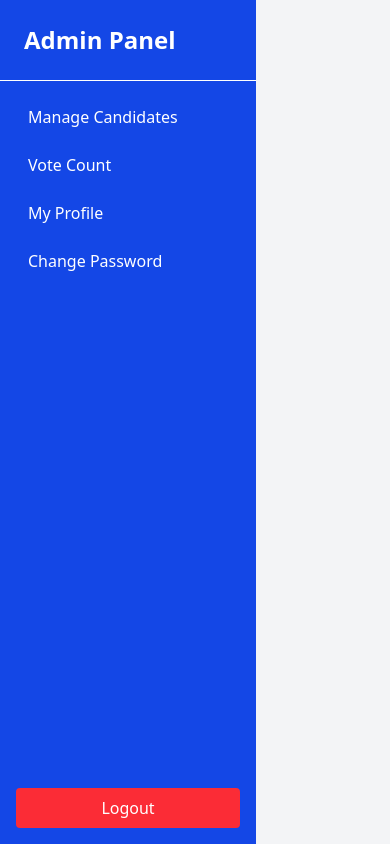
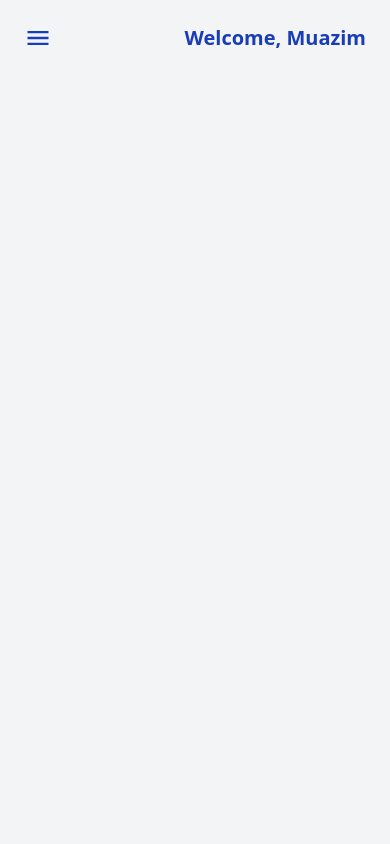
Before and after one commit to muazimmaqbool/votingAppFront, a React (Vite) app: page / in a window 390 px wide. Both pictures are taken after a click on the button "Login". Built offline with nearby package versions, Linux system fonts and the light colour scheme.

Commit message:
admin screen responsive for mobile screen

```diff
--- a/package.json
+++ b/package.json
@@ -13,6 +13,7 @@
     "@tailwindcss/vite": "^4.1.16",
     "react": "^19.1.1",
     "react-dom": "^19.1.1",
+    "react-icons": "^5.5.0",
     "react-router-dom": "^7.9.5",
     "tailwindcss": "^4.1.16"
   },
--- a/src/Components/Admin/AdminDashboard.jsx
+++ b/src/Components/Admin/AdminDashboard.jsx
@@ -4,6 +4,8 @@ import { NavLink, Outlet, useNavigate } from "react-router-dom";
 ->Outlet → Placeholder that renders child routes (like /admin/profile, /admin/candidates, etc.).
 */
 import {useAuth} from "../../Context/AuthContext"
+import { useState } from "react";
+import { IoMdClose, IoMdMenu } from "react-icons/io";
 const AdminDashboard=()=> {
   const navigate = useNavigate();
   const { user, logout } = useAuth();
@@ -13,13 +15,28 @@ const AdminDashboard=()=> {
     navigate("/");
   };
 
+  const [isSidebarOpen, setIsSidebarOpen] = useState(false);
+  const toggleSidebar=()=>setIsSidebarOpen((prev)=>!prev)
+
   return (
     <div className="flex w-full min-h-screen bg-gray-100">
       {/* min-h-screen is like min-height: 100vh */}
       {/* Sidebar */}
-      <aside className="w-64 bg-blue-700 text-white flex flex-col">
-        <div className="p-6 text-2xl font-bold border-b border-white-300">
+      <aside
+      className={`fixed md:static z-20 top-0 left-0 h-full w-64 bg-blue-800 text-white min-h-screen flex flex-col transform transition-transform duration-300 ${
+          isSidebarOpen ? "translate-x-0" : "-translate-x-full md:translate-x-0"
+        }`}
+      >
+
+        <div className="p-6 text-2xl font-bold border-b border-white-300 flex justify-between items-center">
           Admin Panel
+
+          <button
+            onClick={toggleSidebar}
+            className="md:hidden text-white hover:text-gray-200"
+          >
+            <IoMdClose size={24} />
+          </button>
         </div>
 
         <nav className="flex-1 p-4 space-y-2">
@@ -74,9 +91,29 @@ const AdminDashboard=()=> {
       </aside>
 
       {/* Main Content */}
-      <main className="flex-1 p-6 overflow-y-auto">
+       <main className="flex-1 p-6 overflow-y-auto w-full">
+        {/* Mobile Header */}
+        <div className="md:hidden flex items-center justify-between mb-4">
+          <button
+            onClick={toggleSidebar}
+            className="text-blue-800 focus:outline-none"
+          >
+            <IoMdMenu size={28} />
+          </button>
+          <h2 className="text-xl font-semibold text-blue-800">Welcome, {user?.name}</h2>
+        </div>
+
+        {/* Page Content */}
         <Outlet />
       </main>
+
+      {/* Overlay for mobile when sidebar is open */}
+      {isSidebarOpen && (
+        <div
+          onClick={toggleSidebar}
+          className="fixed inset-0 bg-black bg-opacity-40 z-10 md:hidden"
+        ></div>
+      )}
     </div>
   );
 }
```
Also changed, not shown: 1 other file (tests, documents, lock files or other folders).
